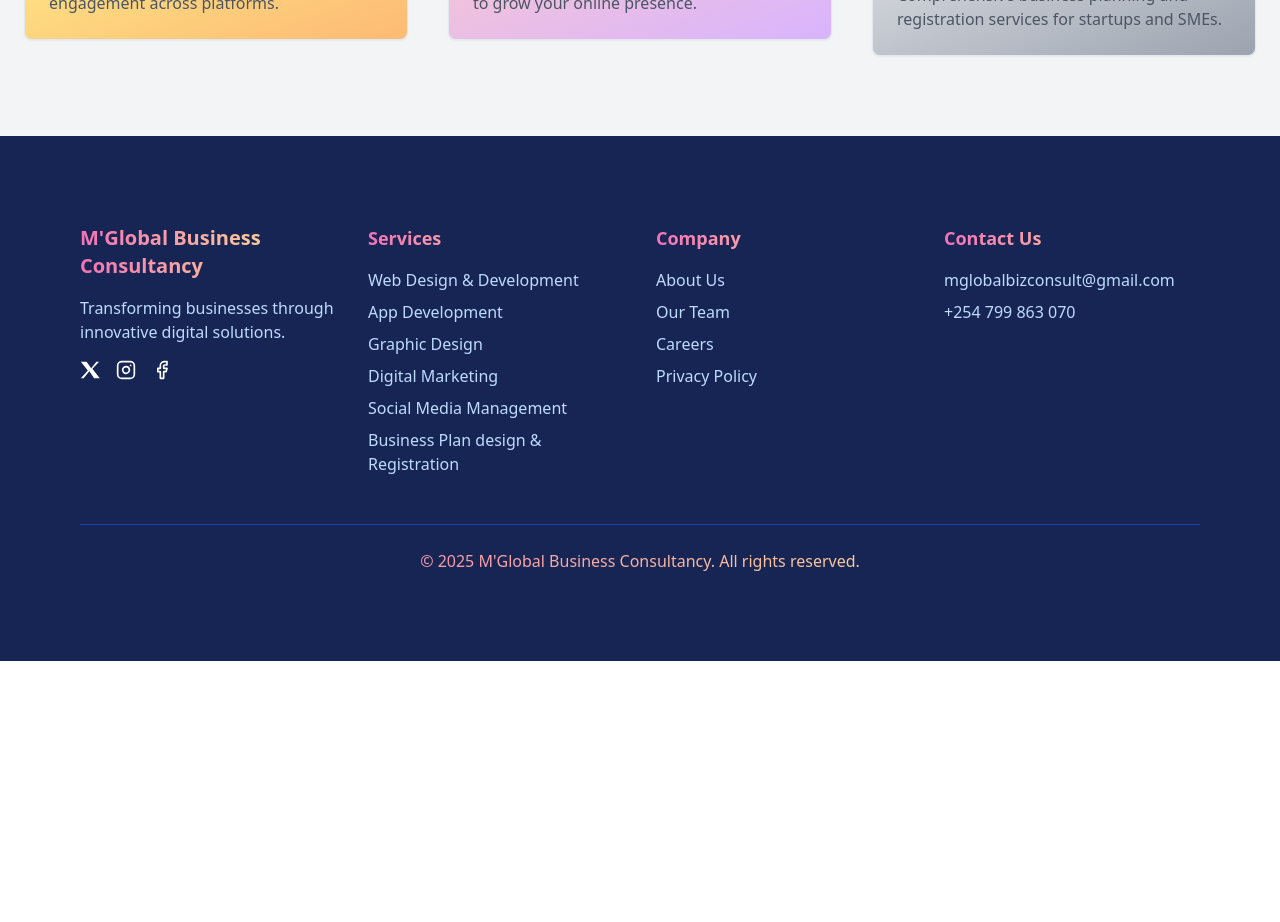
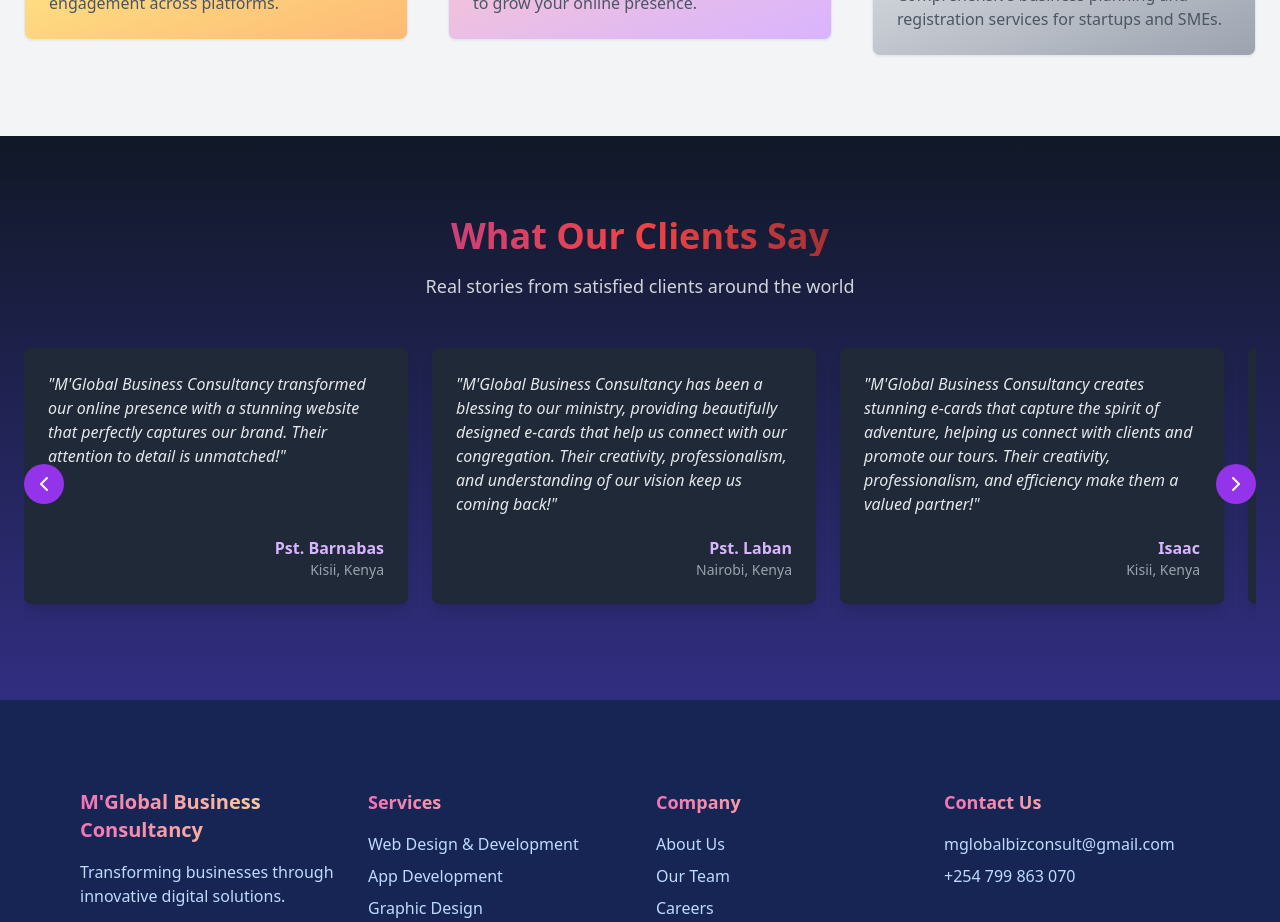
Before and after one commit to Montanah/M-Global-Business-Consultancy, a React (Vite) app: page / in a window 1280 px wide. Shown: the part 900-1822 px from the top of the page. Before the commit the page ends 1561 px from the top, so only its background shows below. Built offline with nearby package versions, Linux system fonts and the light colour scheme.

Commit message:
Adding the Testimonials Section

```diff
--- a/src/App.css
+++ b/src/App.css
@@ -6,3 +6,12 @@
   padding: 0;
   text-align: left;
 }
+
+.scrollbar-hide::-webkit-scrollbar {
+  display: none;
+}
+
+.scrollbar-hide {
+  -ms-overflow-style: none; /* IE and Edge */
+  scrollbar-width: none; /* Firefox */
+}
--- /dev/null
+++ b/src/components/TestimonialSection.tsx
@@ -0,0 +1,108 @@
+import { useRef } from "react";
+import { ChevronLeft, ChevronRight } from "lucide-react";
+import { motion } from "framer-motion";
+
+const TestimonialSection = () => {
+  const scrollRef = useRef(null);
+
+  const testimonials = [
+    {
+      quote: "M'Global Business Consultancy transformed our online presence with a stunning website that perfectly captures our brand. Their attention to detail is unmatched!",
+      name: "Pst. Barnabas",
+      location: "Kisii, Kenya",
+      bg: "bg-gradient-to-br from-blue-400 to-indigo-500"
+    },
+    {
+        quote: "M'Global Business Consultancy has been a blessing to our ministry, providing beautifully designed e-cards that help us connect with our congregation. Their creativity, professionalism, and understanding of our vision keep us coming back!",
+        name: "Pst. Laban",
+        location: "Nairobi, Kenya",
+        bg: "bg-gradient-to-br from-green-400 to-teal-500"
+    },
+    {
+        quote: "M'Global Business Consultancy creates stunning e-cards that capture the spirit of adventure, helping us connect with clients and promote our tours. Their creativity, professionalism, and efficiency make them a valued partner!",
+        name: "Isaac",
+        location: "Kisii, Kenya",
+        bg: "bg-gradient-to-br from-pink-400 to-purple-500"
+    },
+    {
+      quote: "The mobile app developed by M'Global Business Consultancy increased our customer engagement by 200%. Professional and reliable service!",
+      name: "Michael",
+      location: "San Francisco, CA",
+      bg: "bg-gradient-to-br from-yellow-400 to-orange-500"
+    },
+    {
+      quote: "Their digital marketing strategies helped us reach our target audience effectively. We saw results within weeks!",
+      name: "Emma",
+      location: "London, UK",
+      bg: "bg-gradient-to-br from-blue-400 to-indigo-500"
+    },
+    {
+      quote: "The business planning service was a game-changer for our startup. Comprehensive and strategic approach!",
+      name: "Ahmed",
+      location: "Dubai, UAE",
+      bg: "bg-gradient-to-br from-green-400 to-teal-500"
+    }
+  ];
+
+  const scroll = (direction) => {
+    const container = scrollRef.current;
+    const scrollAmount = direction === "left" ? -300 : 300;
+    container.scrollBy({ left: scrollAmount, behavior: "smooth" });
+  };
+
+  return (
+
+      <div className="max-w-7xl mx-auto px-6">
+        <h2 className="text-3xl md:text-4xl font-bold text-center mb-4 text-transparent bg-clip-text bg-gradient-to-r from-violet-600 via-red-500 via-orange-300 to-slate-950">
+          What Our Clients Say
+        </h2>
+        <p className="text-md md:text-lg text-center mb-12 text-gray-300 max-w-3xl mx-auto">
+          Real stories from satisfied clients around the world
+        </p>
+
+        <div className="relative">
+          {/* Navigation Arrows */}
+          <button
+            onClick={() => scroll("left")}
+            className="absolute left-0 top-1/2 transform -translate-y-1/2 bg-purple-600 p-2 rounded-full hover:bg-purple-700 transition-colors z-10"
+          >
+            <ChevronLeft className="h-6 w-6" />
+          </button>
+          <button
+            onClick={() => scroll("right")}
+            className="absolute right-0 top-1/2 transform -translate-y-1/2 bg-purple-600 p-2 rounded-full hover:bg-purple-700 transition-colors z-10"
+          >
+            <ChevronRight className="h-6 w-6" />
+          </button>
+
+          {/* Testimonial Cards */}
+          <div
+            ref={scrollRef}
+            className="flex overflow-x-auto space-x-6 pb-4 snap-x snap-mandatory scrollbar-hide"
+            style={{ scrollSnapType: "x mandatory", WebkitOverflowScrolling: "touch" }}
+          >
+            {testimonials.map((testimonial, index) => (
+              <motion.div
+                key={index}
+                className="flex-none w-80 md:w-96 snap-center"
+                whileHover={{ scale: 1.05 }}
+                transition={{ duration: 0.3 }}
+              >
+                <div className={`bg-gray-800 rounded-lg p-6 h-64 flex flex-col justify-between shadow-lg`}>
+                  <p className="text-gray-200 italic text-md">
+                    "{testimonial.quote}"
+                  </p>
+                  <div className="text-right mt-4">
+                    <p className="text-purple-300 font-semibold">{testimonial.name}</p>
+                    <p className="text-gray-400 text-sm">{testimonial.location}</p>
+                  </div>
+                </div>
+              </motion.div>
+            ))}
+          </div>
+        </div>
+      </div>
+  );
+};
+
+export default TestimonialSection;
--- a/src/pages/Index.tsx
+++ b/src/pages/Index.tsx
@@ -2,6 +2,7 @@ import { Button } from "@/components/ui/button";
 import { NavigationMenu, NavigationMenuList, NavigationMenuItem } from "@/components/ui/navigation-menu";
 import { Link } from "react-router-dom";
 import ServiceCard from "@/components/ServiceCard";
+import TestimonialSection from "@/components/TestimonialSection";
 import Logo from "@/components/Logo";
 import Footer from "@/components/Footer";
 import { Globe, Code, Smartphone, PenTool, Share, Search, FileText } from "lucide-react";
@@ -148,6 +149,13 @@ const Index = () => {
         </div>
       </motion.div>
 
+      {/* Testimonial Section */}
+      <motion.div variants={fadeInUp} initial="hidden" whileInView="visible" viewport={{ once: true }} id="testimonials"
+      className="py-20 bg-gradient-to-b from-gray-900 to-indigo-900 text-white"
+      >
+        <TestimonialSection />
+      </motion.div>
+
       {/* Footer */}
       <motion.div variants={fadeInUp} initial="hidden" whileInView="visible" viewport={{ once: true }} id="footer">
         <div className="w-full px-4 sm:px-8 md:px-12 lg:px-16 py-10 bg-blue-950 text-white text-center md:text-left">
```
Also changed, not shown: 5 other files (tests, documents, lock files or other folders).
